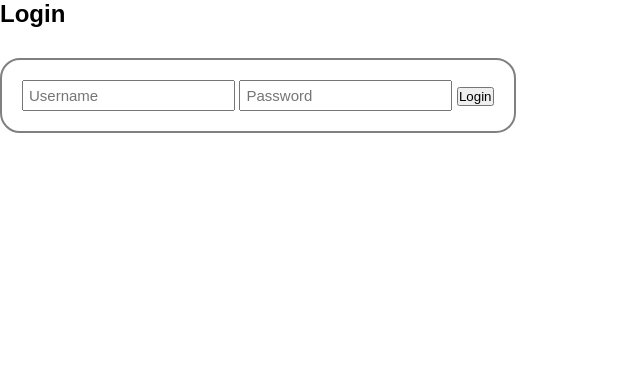
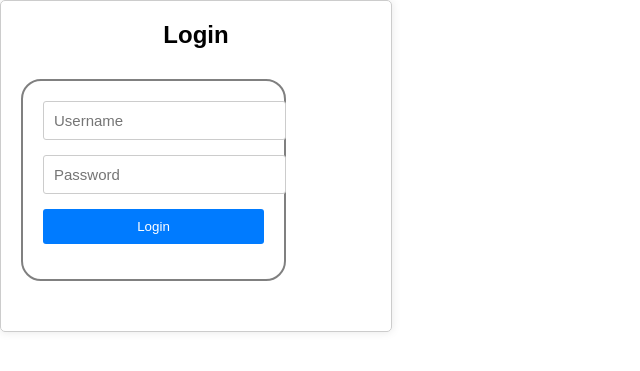
Before and after one commit to GUNASEKHARVEMULA/HTML-and-CSS-Hotel-Landing-Page, a PHP site: page /login.html in a window 1280 px wide. Shown: the top 371 px of the page, without its empty margins (0-640 px from the left). Run offline with PHP 8.4, Linux system fonts and the light colour scheme.

Commit message:
files rearranged

```diff
--- a/index.html
+++ b/index.html
@@ -21,7 +21,7 @@
         <div class="offers"><a href="">Offers</a></div>
         <div class="mobile-app"><a href="MobileApp.html" target="_self">Mobile App</a></div>
 
-        <div class="login"><a href="">Login</a></div>
+        <div class="login"><a href="login.html">Login</a></div>
     </div>
     <section class="hero-section">
         <div class="hero-text">
@@ -57,7 +57,7 @@
     <h1 class="room-heading">Room Types</h1>
     <section class="room-type-container">
         <div class="room-images">
-            <img src="/LECTURES PRACTICE/HTML-and-CSS-Hotel-Landing-Page/room.jpg" alt="Luxury Room">
+            <img src="room.jpg" alt="Luxury Room">
         </div>
 
         <div class="room-list">
@@ -106,7 +106,7 @@
         <div class="container">
             <div class="footer-content">
                 <div class="footer-logo">
-                    <img src="/LECTURES PRACTICE/HTML-and-CSS-Hotel-Landing-Page/VGS logo.png" alt="VGS Hotel Logo">
+                    <img src="VGS logo.png" alt="VGS Hotel Logo">
                 </div>
                 <div class="footer-links">
                     <ul>
--- /dev/null
+++ b/script.js
@@ -0,0 +1,13 @@
+document.getElementById('loginForm').addEventListener('submit', function(e) {
+    e.preventDefault();
+    var username = document.getElementById('username').value;
+    var password = document.getElementById('password').value;
+
+    // Simulate backend validation
+    if (username === 'admin' && password === 'password') {
+        // Redirect to dashboard or desired page on successful login
+        window.location.href = 'dashboard.html';
+    } else {
+        document.getElementById('loginError').textContent = 'Invalid username or password';
+    }
+});
--- a/style.css
+++ b/style.css
@@ -31,7 +31,7 @@ a{
 
 
 .hero-section{
-    background-image: url('LECTURES PRACTICE\HTML-and-CSS-Hotel-Landing-Page\hero-image.jpg');
+   background-image: url(hero-image.jpg);
     background-size: cover;
     background-blend-mode: overlay;
     background-color: rgba(0, 0, 0, 0.4);
@@ -251,3 +251,44 @@ ul li{
 .MobileApp-content{
    height: 80%;
 }
+
+
+.login-container {
+   width: 350px;
+   padding: 20px;
+   border: 1px solid #ccc;
+   border-radius: 5px;
+   box-shadow: 0 0 10px rgba(0, 0, 0, 0.1);
+}
+
+h2 {
+   margin-bottom: 20px;
+   text-align: center;
+}
+
+input[type="text"],
+input[type="password"],
+button {
+   display: block;
+   width: 100%;
+   margin-bottom: 15px;
+   padding: 10px;
+   border-radius: 3px;
+   border: 1px solid #ccc;
+
+
+}
+
+button {
+   background-color: #007bff;
+   color: #fff;
+   border: none;
+   cursor: pointer;
+}
+
+.error-msg {
+   color: red;
+   margin-top: 10px;
+   text-align: center;
+   font-size: 14px;
+}
```
Also changed, not shown: login.php (added, +16 -0 lines), VGS logo.png (renamed from images/VGS logo.png), favicon.ico (renamed from images/favicon.ico), hero-image.jpg (renamed from images/hero-image.jpg), room.jpg (renamed from images/room.jpg).
